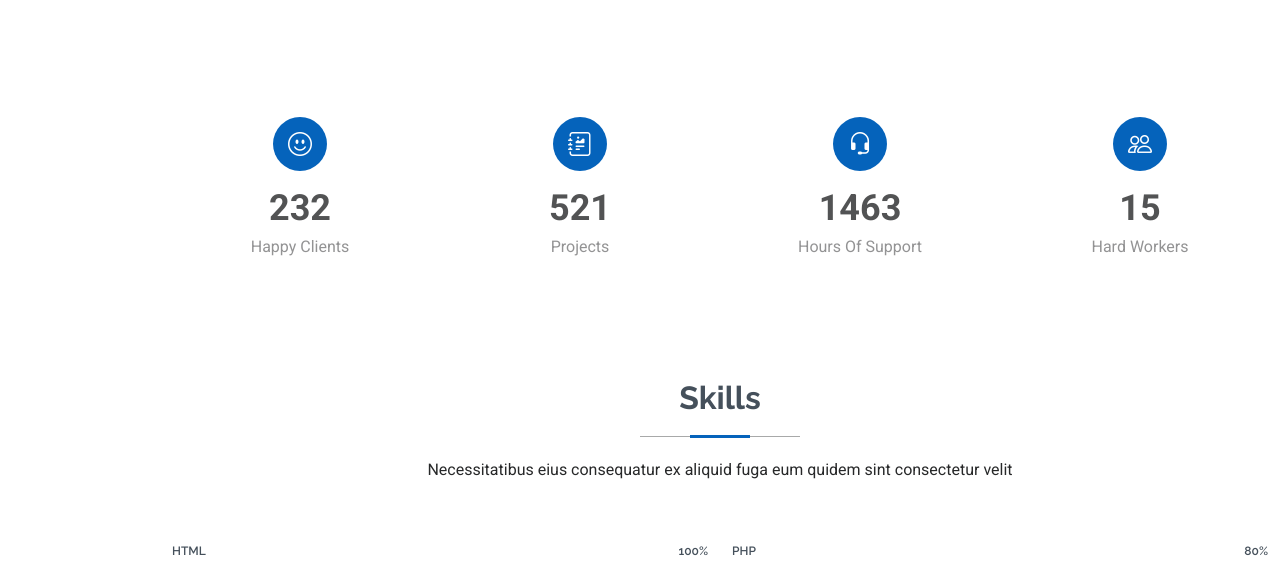
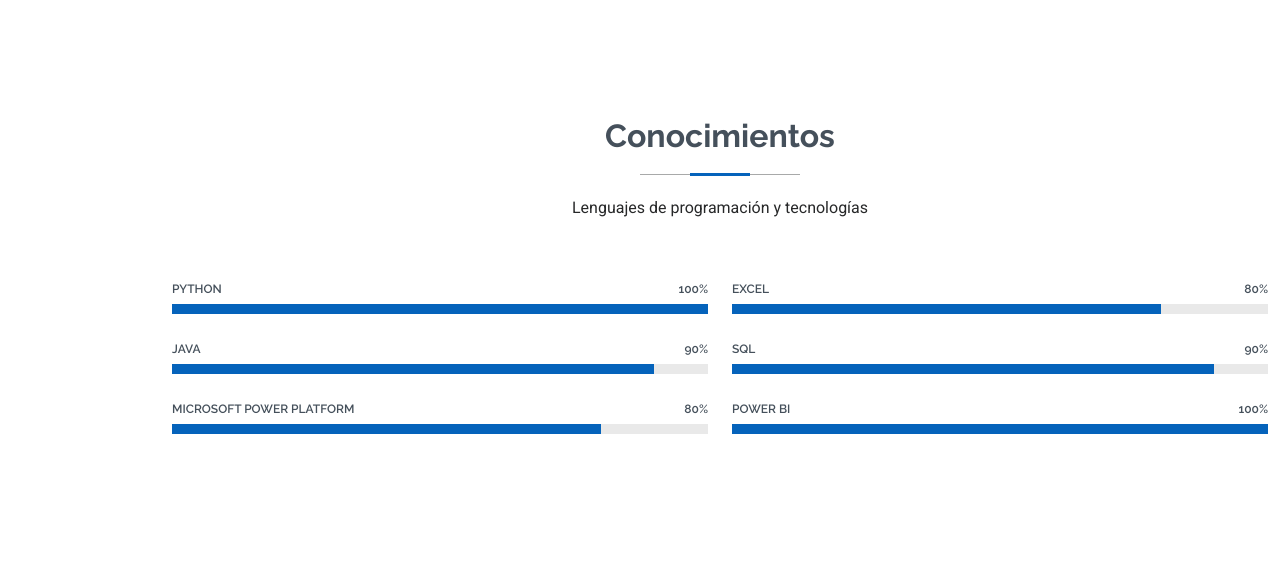
Before and after one commit to EJRuizM/EJRuizM.github.io, a plain HTML site: page index.html in a window 1280 px wide. Shown: the part 1478-2041 px from the top of the page. Drawn offline with Linux system fonts and the light colour scheme.

Commit message:
Actualizacion de conocimientos

```diff
--- a/index.html
+++ b/index.html
@@ -127,58 +127,13 @@
 
     </section><!-- /About Section -->
 
-    <!-- Stats Section -->
-    <section id="stats" class="stats section">
-
-      <div class="container" data-aos="fade-up" data-aos-delay="100">
-
-        <div class="row gy-4">
-
-          <div class="col-lg-3 col-md-6 d-flex flex-column align-items-center">
-            <i class="bi bi-emoji-smile"></i>
-            <div class="stats-item">
-              <span data-purecounter-start="0" data-purecounter-end="232" data-purecounter-duration="1" class="purecounter"></span>
-              <p>Happy Clients</p>
-            </div>
-          </div><!-- End Stats Item -->
-
-          <div class="col-lg-3 col-md-6 d-flex flex-column align-items-center">
-            <i class="bi bi-journal-richtext"></i>
-            <div class="stats-item">
-              <span data-purecounter-start="0" data-purecounter-end="521" data-purecounter-duration="1" class="purecounter"></span>
-              <p>Projects</p>
-            </div>
-          </div><!-- End Stats Item -->
-
-          <div class="col-lg-3 col-md-6 d-flex flex-column align-items-center">
-            <i class="bi bi-headset"></i>
-            <div class="stats-item">
-              <span data-purecounter-start="0" data-purecounter-end="1463" data-purecounter-duration="1" class="purecounter"></span>
-              <p>Hours Of Support</p>
-            </div>
-          </div><!-- End Stats Item -->
-
-          <div class="col-lg-3 col-md-6 d-flex flex-column align-items-center">
-            <i class="bi bi-people"></i>
-            <div class="stats-item">
-              <span data-purecounter-start="0" data-purecounter-end="15" data-purecounter-duration="1" class="purecounter"></span>
-              <p>Hard Workers</p>
-            </div>
-          </div><!-- End Stats Item -->
-
-        </div>
-
-      </div>
-
-    </section><!-- /Stats Section -->
-
     <!-- Skills Section -->
     <section id="skills" class="skills section">
 
       <!-- Section Title -->
       <div class="container section-title" data-aos="fade-up">
-        <h2>Skills</h2>
-        <p>Necessitatibus eius consequatur ex aliquid fuga eum quidem sint consectetur velit</p>
+        <h2>Conocimientos</h2>
+        <p>Lenguajes de programación y tecnologías</p>
       </div><!-- End Section Title -->
 
       <div class="container" data-aos="fade-up" data-aos-delay="100">
@@ -188,23 +143,23 @@
           <div class="col-lg-6">
 
             <div class="progress">
-              <span class="skill"><span>HTML</span> <i class="val">100%</i></span>
+              <span class="skill"><span>Python</span> <i class="val">100%</i></span>
               <div class="progress-bar-wrap">
                 <div class="progress-bar" role="progressbar" aria-valuenow="100" aria-valuemin="0" aria-valuemax="100"></div>
               </div>
             </div><!-- End Skills Item -->
 
             <div class="progress">
-              <span class="skill"><span>CSS</span> <i class="val">90%</i></span>
+              <span class="skill"><span>Java</span> <i class="val">90%</i></span>
               <div class="progress-bar-wrap">
                 <div class="progress-bar" role="progressbar" aria-valuenow="90" aria-valuemin="0" aria-valuemax="100"></div>
               </div>
             </div><!-- End Skills Item -->
 
             <div class="progress">
-              <span class="skill"><span>JavaScript</span> <i class="val">75%</i></span>
+              <span class="skill"><span>Microsoft Power Platform</span> <i class="val">80%</i></span>
               <div class="progress-bar-wrap">
-                <div class="progress-bar" role="progressbar" aria-valuenow="75" aria-valuemin="0" aria-valuemax="100"></div>
+                <div class="progress-bar" role="progressbar" aria-valuenow="80" aria-valuemin="0" aria-valuemax="100"></div>
               </div>
             </div><!-- End Skills Item -->
 
@@ -213,23 +168,23 @@
           <div class="col-lg-6">
 
             <div class="progress">
-              <span class="skill"><span>PHP</span> <i class="val">80%</i></span>
+              <span class="skill"><span>Excel</span> <i class="val">80%</i></span>
               <div class="progress-bar-wrap">
                 <div class="progress-bar" role="progressbar" aria-valuenow="80" aria-valuemin="0" aria-valuemax="100"></div>
               </div>
             </div><!-- End Skills Item -->
 
             <div class="progress">
-              <span class="skill"><span>WordPress/CMS</span> <i class="val">90%</i></span>
+              <span class="skill"><span>SQL</span> <i class="val">90%</i></span>
               <div class="progress-bar-wrap">
                 <div class="progress-bar" role="progressbar" aria-valuenow="90" aria-valuemin="0" aria-valuemax="100"></div>
               </div>
             </div><!-- End Skills Item -->
 
             <div class="progress">
-              <span class="skill"><span>Photoshop</span> <i class="val">55%</i></span>
+              <span class="skill"><span>Power BI</span> <i class="val">100%</i></span>
               <div class="progress-bar-wrap">
-                <div class="progress-bar" role="progressbar" aria-valuenow="55" aria-valuemin="0" aria-valuemax="100"></div>
+                <div class="progress-bar" role="progressbar" aria-valuenow="100" aria-valuemin="0" aria-valuemax="100"></div>
               </div>
             </div><!-- End Skills Item -->
 
```
